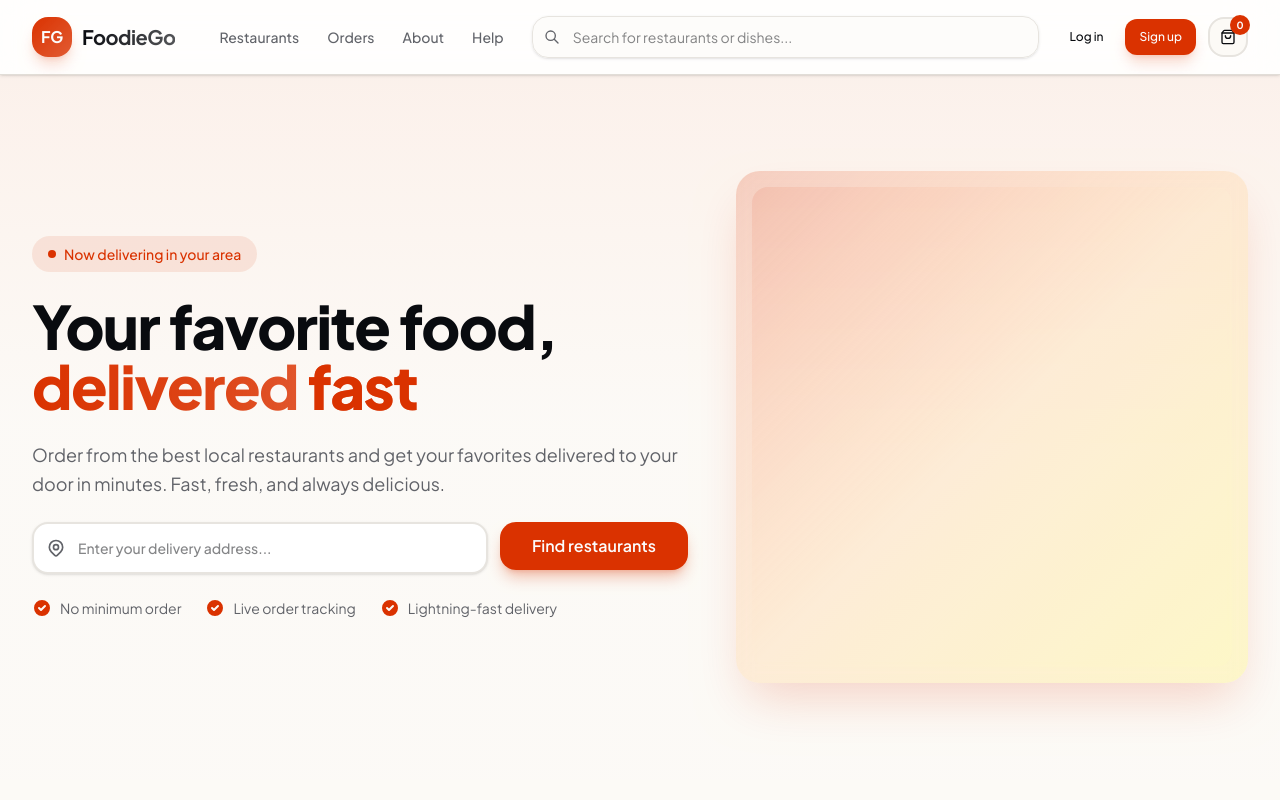
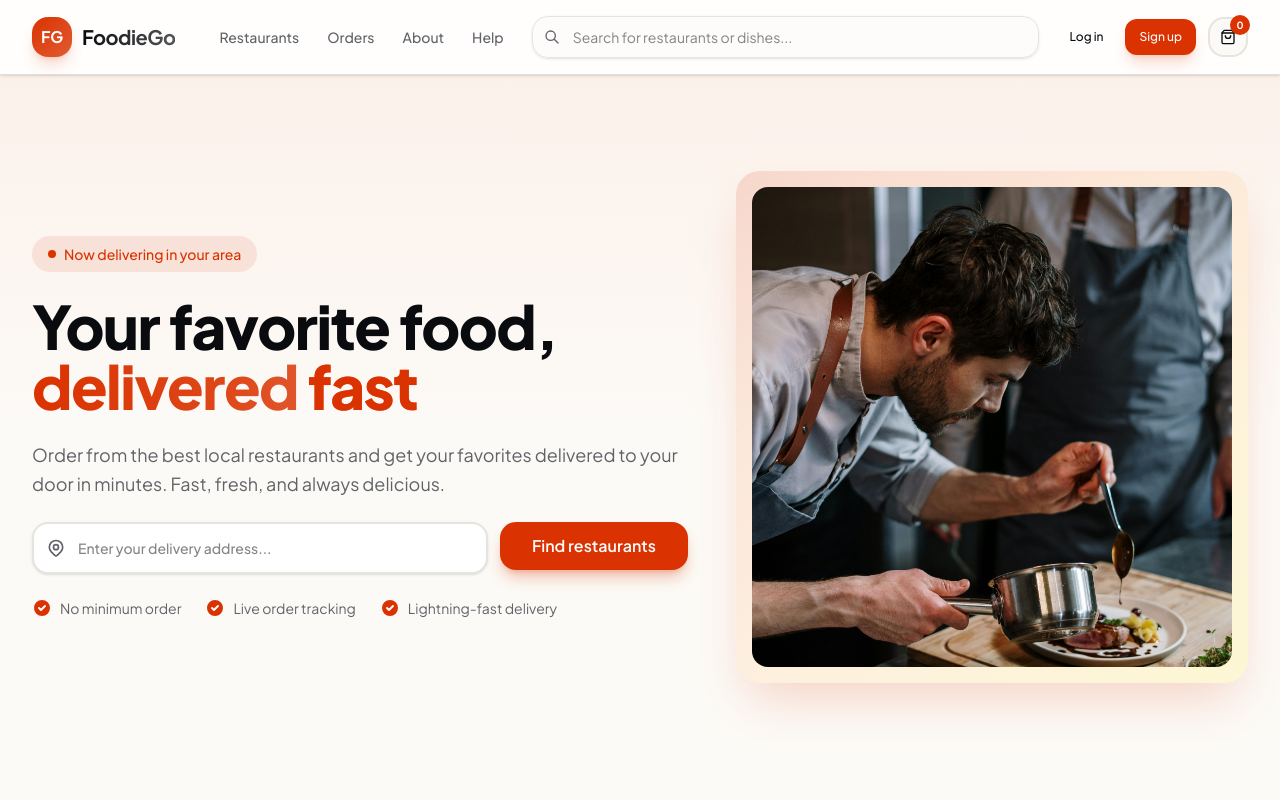
Before and after one commit to Ameerusa86/food-delivery, a Next.js app: page / in a window 1280 px wide. Shown: the top 800 px of the page. Built offline with nearby package versions, Linux system fonts and the light colour scheme.

Commit message:
update landing page

```diff
--- a/app/page.tsx
+++ b/app/page.tsx
@@ -3,6 +3,7 @@ import { featuredRestaurants } from "@/lib/dummy-data";
 import { RestaurantCard } from "@/components/restaurants/restaurant-card";
 import { Button } from "@/components/ui/button";
 import Link from "next/link";
+import Image from "next/image";
 
 export default function HomePage() {
   return (
@@ -115,9 +116,16 @@ export default function HomePage() {
             </div>
 
             <div className="flex-1 w-full max-w-lg">
-              <div className="relative aspect-square w-full">
-                <div className="absolute inset-0 rounded-3xl bg-linear-to-br from-primary/20 via-orange-200/40 to-yellow-200/40 shadow-2xl shadow-primary/20 backdrop-blur-sm" />
-                <div className="absolute inset-4 rounded-2xl bg-linear-to-br from-primary/10 via-orange-100/30 to-yellow-100/30" />
+              <div className="relative aspect-square w-full rounded-3xl p-4 bg-linear-to-br from-primary/15 via-orange-200/30 to-yellow-200/30 shadow-2xl shadow-primary/20">
+                <div className="relative w-full h-full overflow-hidden rounded-2xl">
+                  <Image
+                    src="/Images/hero.jpg"
+                    alt="Delicious food delivery"
+                    fill
+                    className="object-cover"
+                    priority
+                  />
+                </div>
               </div>
             </div>
           </div>
```
Also changed, not shown: public/Images/hero.jpg (added).
